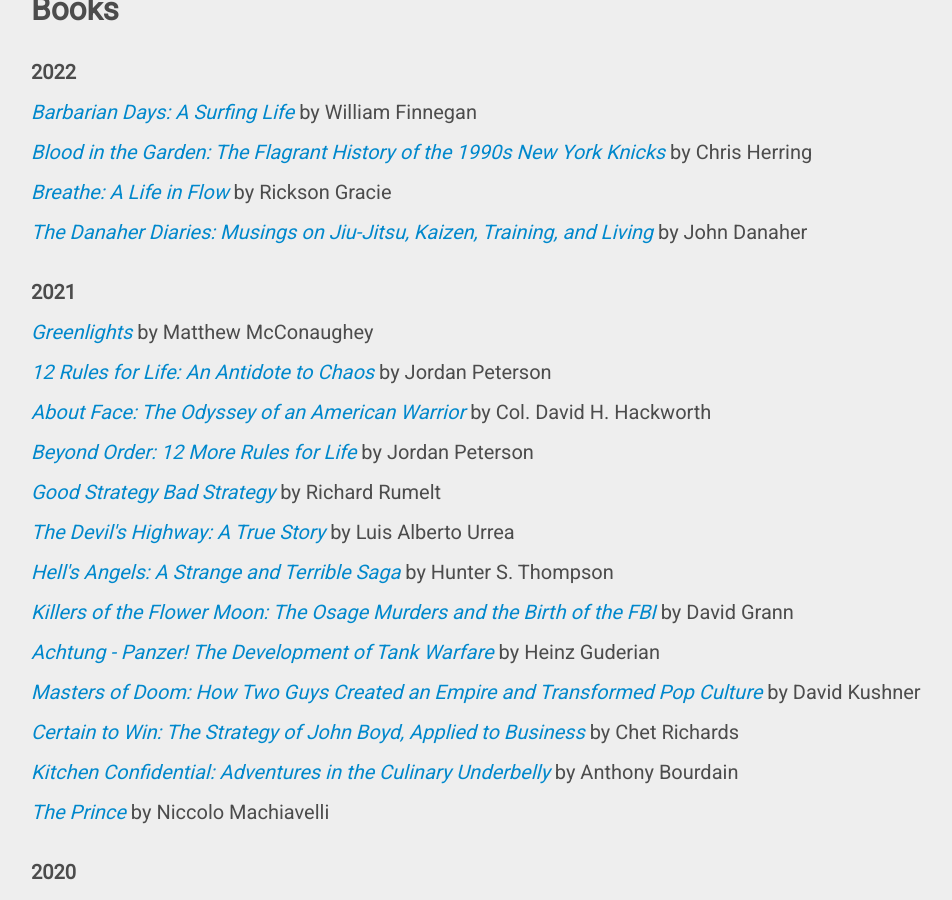
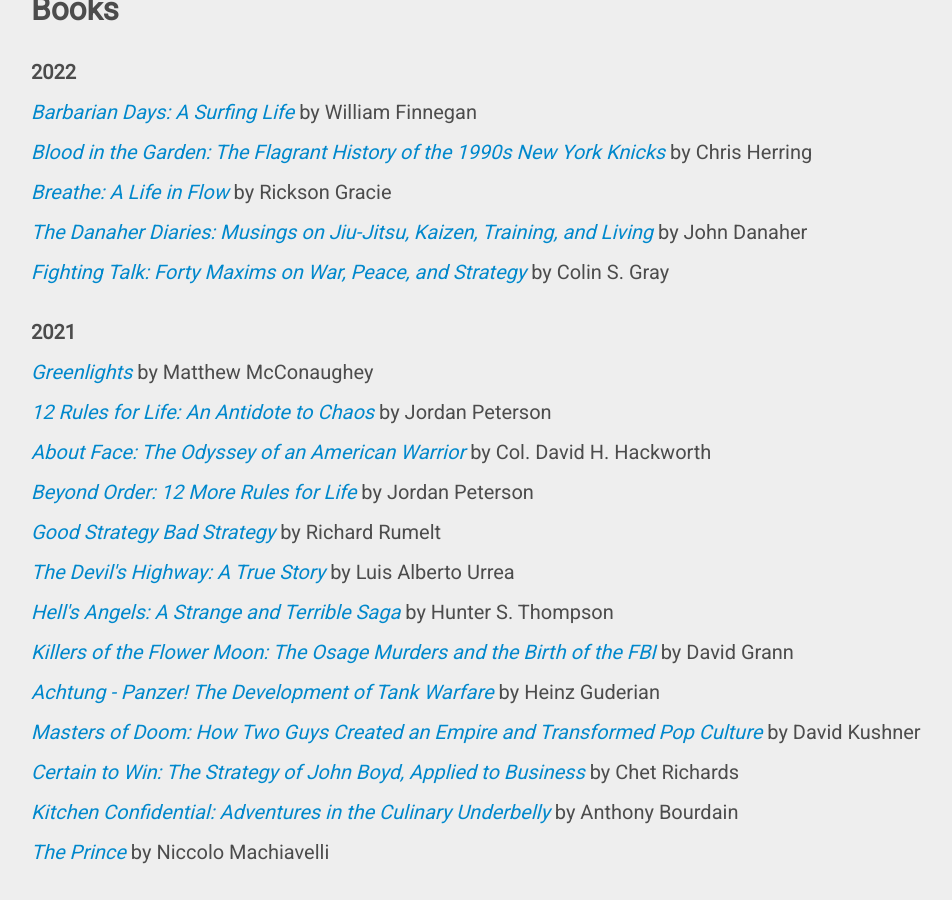
Before and after one commit to speric/speric.github.com, a Jekyll site: the page built from books/index.html, in a window 1280 px wide and 900 px high, scrolled down 349 px. Shown: the whole window, without its empty margins (139-1091 px from the left). Built offline with Jekyll 4.4.1, drawn with Linux system fonts in a browser that asks for light colours; some web fonts are replaced; comment, search, counter and statistics services are not loaded.

Commit message:
Add 'Fighting Talk'

```diff
--- a/books/index.html
+++ b/books/index.html
@@ -15,6 +15,7 @@
   <p><i><a href="https://www.amazon.com/Blood-Garden-Flagrant-History-Knicks/dp/1982132116">Blood in the Garden: The Flagrant History of the 1990s New York Knicks</a></i> by Chris Herring</p>
   <p><i><a href="https://www.amazon.com/Breathe-Life-Flow-Rickson-Gracie/dp/0063018950">Breathe: A Life in Flow</a></i> by Rickson Gracie</p>
   <p><i><a href="https://www.amazon.com/Danaher-Diaries-Danahers-Jiu-Jitsu-Training-ebook/dp/B07TZWG61G">The Danaher Diaries: Musings on Jiu-Jitsu, Kaizen, Training, and Living</a></i> by John Danaher</p>
+  <p><i><a href="https://www.amazon.com/Fighting-Talk-Forty-Maxims-Strategy/dp/1597973076">Fighting Talk: Forty Maxims on War, Peace, and Strategy</a></i> by Colin S. Gray</p>
 
   <br/>
 
```
